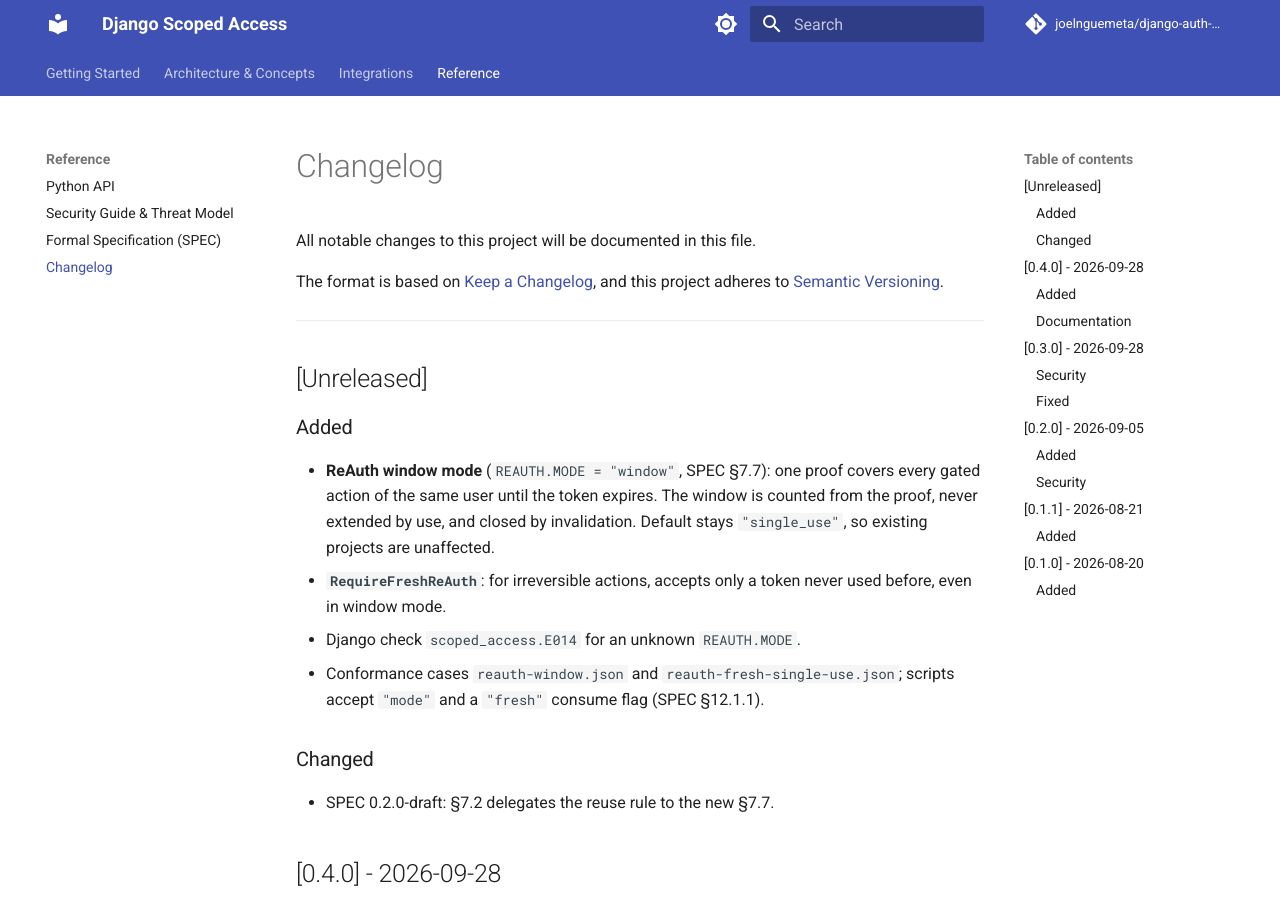
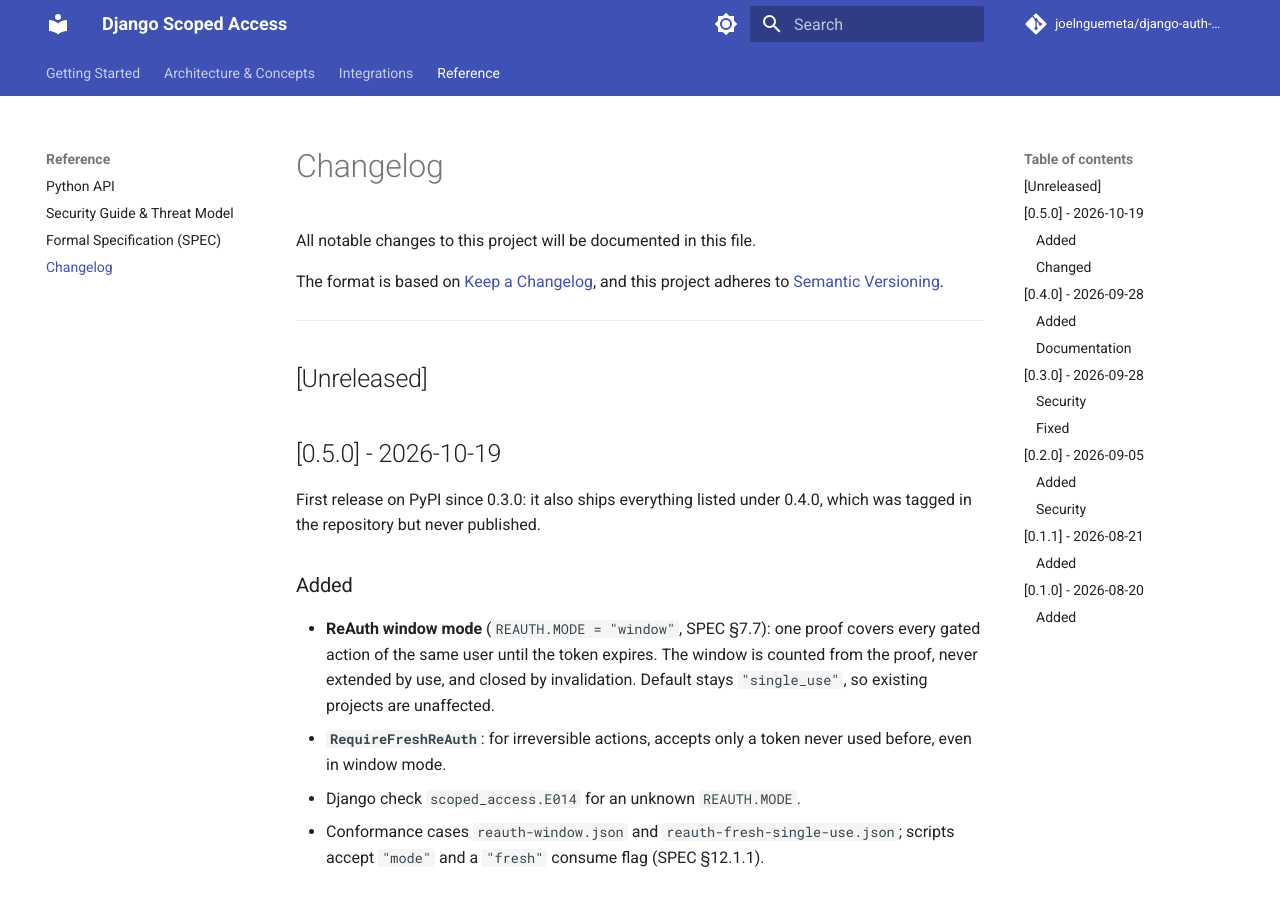
Before and after one commit to joelnguemeta/django-auth-with-scoped-access, an MkDocs documentation site: the page built from docs/changelog.md, in a window 1280 px wide and 900 px high. Built offline with MkDocs 1.6.1 and Material for MkDocs 9.7.7, drawn with Linux system fonts in a browser that asks for light colours; comment, search, counter and statistics services are not loaded.

Commit message:
chore: release 0.5.0

```diff
--- a/CHANGELOG.md
+++ b/CHANGELOG.md
@@ -8,6 +8,10 @@
 ---
 
 ## [Unreleased]
+
+## [0.5.0] - 2026-10-19
+
+First release on PyPI since 0.3.0: it also ships everything listed under 0.4.0, which was tagged in the repository but never published.
 
 ### Added
 - **ReAuth window mode** (`REAUTH.MODE = "window"`, SPEC §7.7): one proof covers every gated action of the same user until the token expires. The window is counted from the proof, never extended by use, and closed by invalidation. Default stays `"single_use"`, so existing projects are unaffected.
--- a/pyproject.toml
+++ b/pyproject.toml
@@ -4,7 +4,7 @@
 
 [project]
 name = "django-scoped-access"
-version = "0.4.0"
+version = "0.5.0"
 description = "RBAC + hierarchical scope-based authorization (ABAC) + step-up re-authentication for Django. Reference implementation of the Scoped Access specification."
 readme = "README.md"
 requires-python = ">=3.11"
--- a/scoped_access/__init__.py
+++ b/scoped_access/__init__.py
@@ -18,7 +18,7 @@
 
 from importlib import import_module
 
-__version__ = "0.4.0"
+__version__ = "0.5.0"
 
 __all__ = [
     "ReAuthService",
```
Also changed, not shown: CLAUDE.md (+2 -1 lines), 2 other files.
